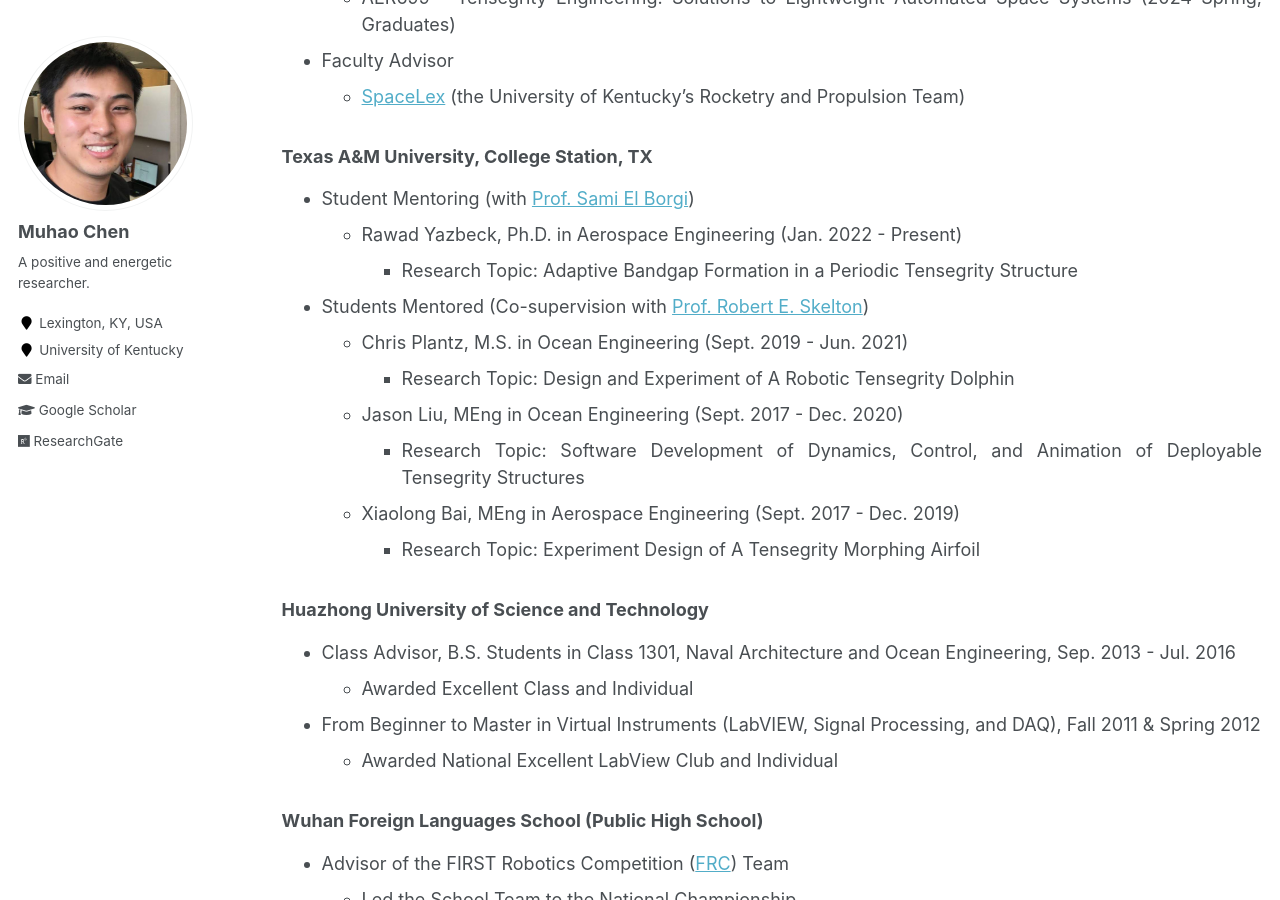
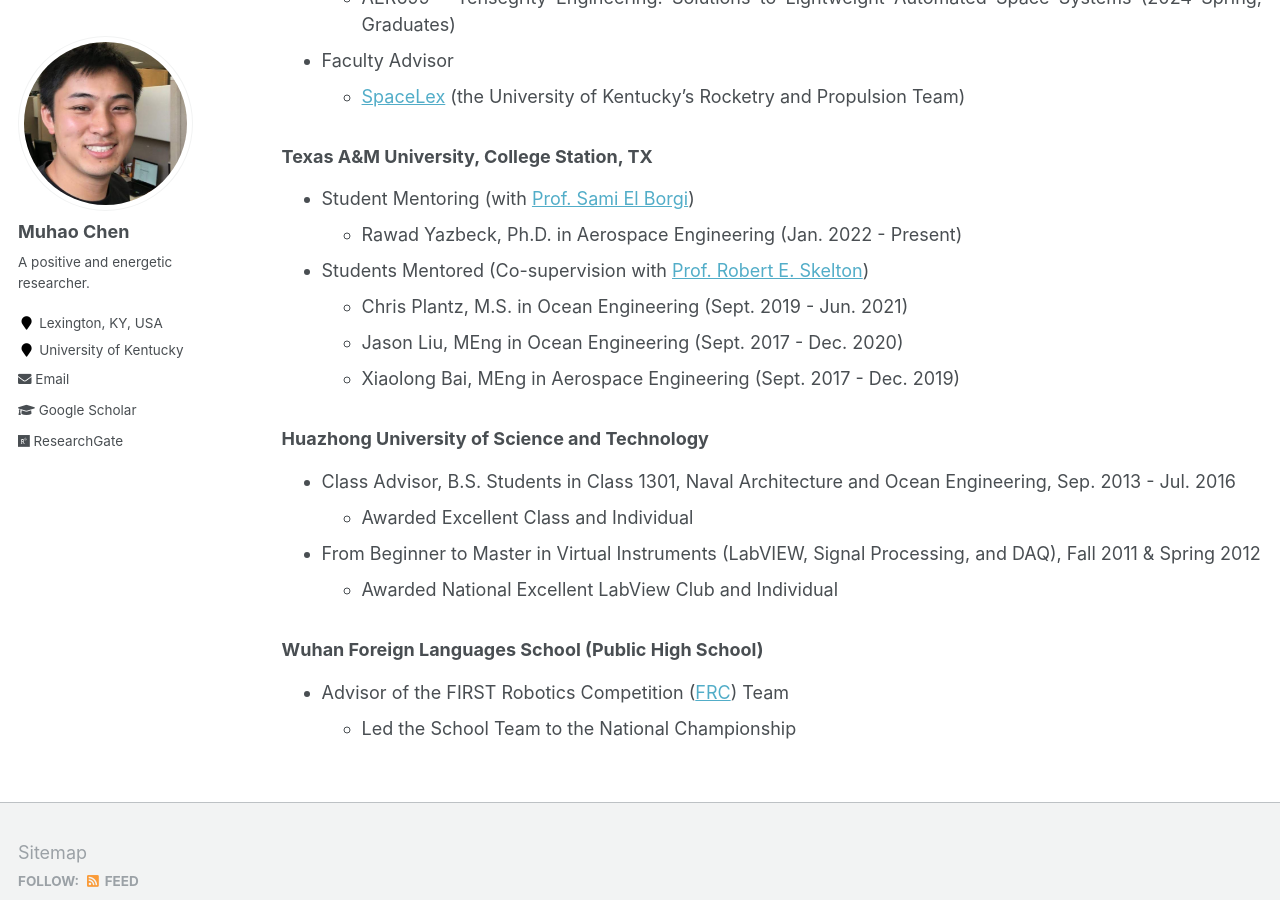
Before and after one commit to Muhao-Chen/muhao-chen.github.io, a Jekyll site: the page built from _pages/teaching.md, in a window 1280 px wide and 900 px high, scrolled down 589 px. Built offline with Jekyll 4.4.1, drawn with Linux system fonts in a browser that asks for light colours.

Commit message:
Update teaching.md

```diff
--- a/_pages/teaching.md
+++ b/_pages/teaching.md
@@ -25,14 +25,14 @@ toc: true
 ### Texas A&M University, College Station, TX
 - Student Mentoring (with [Prof. Sami El Borgi](https://www.qatar.tamu.edu/programs/mechanical-engineering/faculty-and-staff/dr.-sami-el-borgi))
     * Rawad Yazbeck, Ph.D. in Aerospace Engineering (Jan. 2022 - Present)
-        - Research Topic: Adaptive Bandgap Formation in a Periodic Tensegrity Structure
+        <!-- - Research Topic: Adaptive Bandgap Formation in a Periodic Tensegrity Structure -->
 - Students Mentored (Co-supervision with [Prof. Robert E. Skelton](https://bobskelton.github.io/))
     * Chris Plantz, M.S. in Ocean Engineering (Sept. 2019 - Jun. 2021)
-        - Research Topic: Design and Experiment of A Robotic Tensegrity Dolphin
+        <!-- - Research Topic: Design and Experiment of A Robotic Tensegrity Dolphin -->
     * Jason Liu, MEng in Ocean Engineering (Sept. 2017 - Dec. 2020)
-        - Research Topic: Software Development of Dynamics, Control, and Animation of Deployable Tensegrity Structures
+        <!-- - Research Topic: Software Development of Dynamics, Control, and Animation of Deployable Tensegrity Structures -->
     * Xiaolong Bai, MEng in Aerospace Engineering (Sept. 2017 - Dec. 2019)
-        - Research Topic: Experiment Design of A Tensegrity Morphing Airfoil
+        <!-- - Research Topic: Experiment Design of A Tensegrity Morphing Airfoil -->
 
 ### Huazhong University of Science and Technology
 - Class Advisor, B.S. Students in Class 1301, Naval Architecture and Ocean Engineering, Sep. 2013 - Jul. 2016
```
